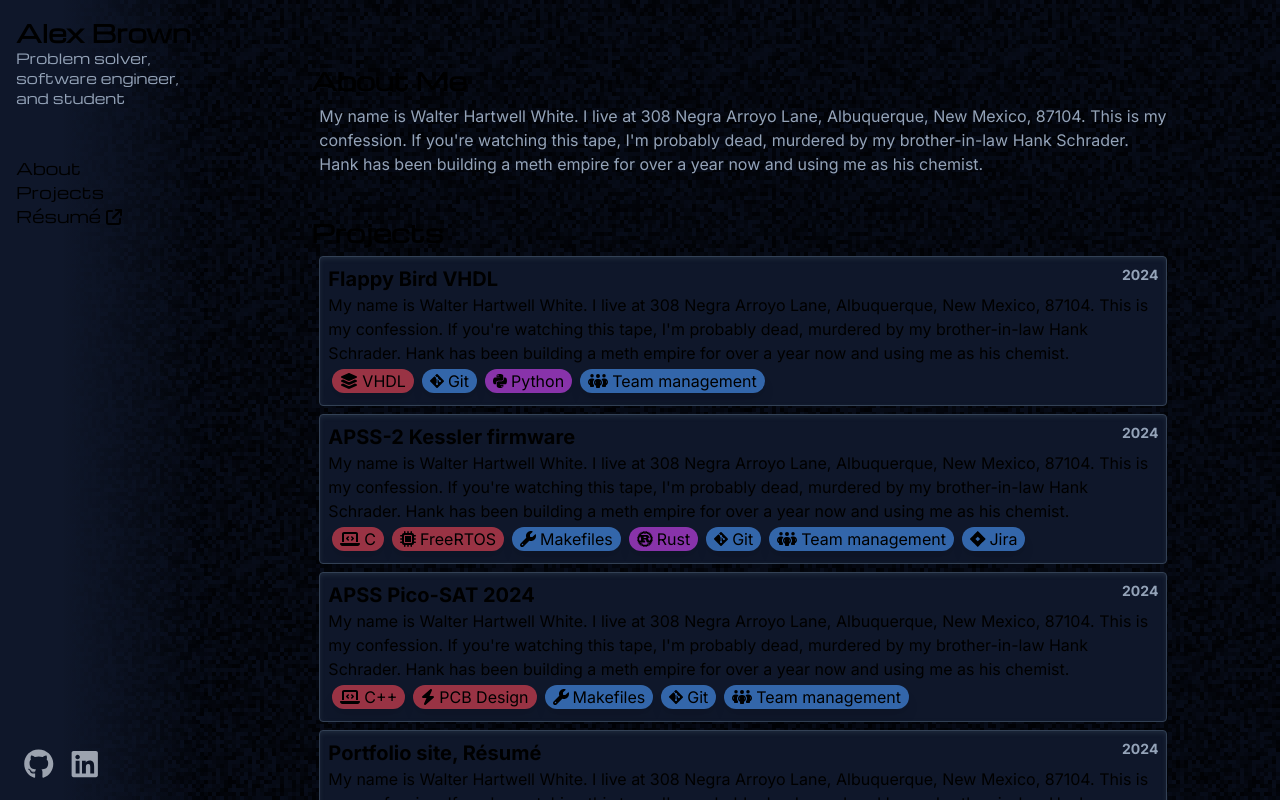
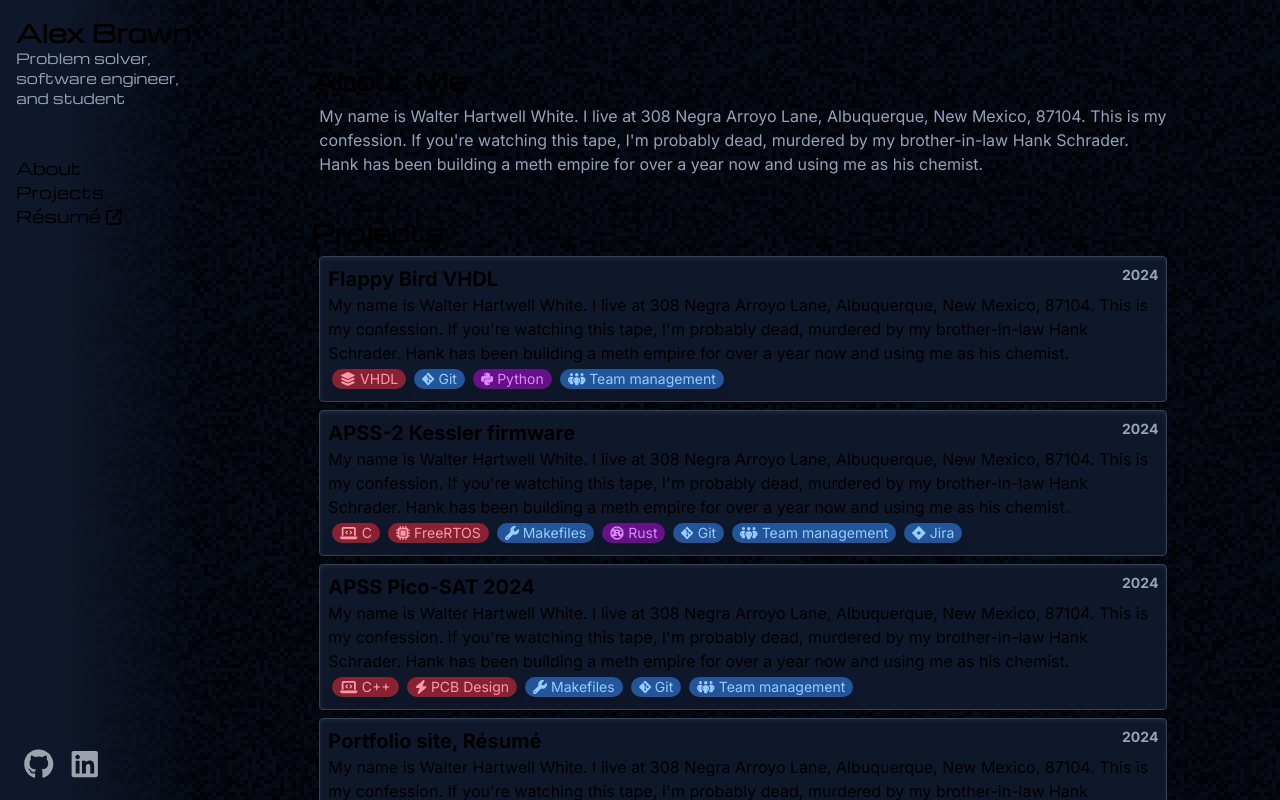
Before and after one commit to AlexApps99/new-personal-site, a Next.js app: page / in a window 1280 px wide. Shown: the top 800 px of the page. Built offline with nearby package versions, Linux system fonts and the light colour scheme.

Commit message:
Smaller tag things

```diff
--- a/src/app/sections/projects/Projects.tsx
+++ b/src/app/sections/projects/Projects.tsx
@@ -17,13 +17,13 @@ type Project = {
 
 type TechnologyCategory = "embedded" | "web" | "game" | "hacking" | "tools" | "other";
 
-const TECH_CATEGORY_COLOURS: { [id: string]: string; } = {
-  embedded: "#934",
-  web: "#49a",
-  game: "#3a4",
-  hacking: "#a63",
-  tools: "#36a",
-  other: "#83a",
+const TECH_CATEGORY_COLOURS: { [id: string]: { fg: string; bg: string; } } = {
+  embedded: { fg: "#f9a", bg: "#823" },
+  web: { fg: "#9ef", bg: "#278" },
+  game: { fg: "#8f9", bg: "#182" },
+  hacking: { fg: "#ea7", bg: "#730" },
+  tools: { fg: "#9cf", bg: "#259" },
+  other: { fg:"#d8f", bg: "#618" },
 };
 
 type Technology = {
@@ -206,7 +206,7 @@ export default function Projects(): Section {
                 </p>
                 <ul className="flex flex-wrap">
                   {project.tech.map((tech) => (
-                    <li key={tech} className="m-1 rounded-full px-2 shadow-lg" style={{"backgroundColor": TECH_CATEGORY_COLOURS[TECHS[tech].category]}}>
+                    <li key={tech} className="m-1 rounded-full px-2 shadow-lg text-sm" style={{"backgroundColor": TECH_CATEGORY_COLOURS[TECHS[tech].category].bg, "color": TECH_CATEGORY_COLOURS[TECHS[tech].category].fg}}>
                       <span className="pr-1"><FontAwesomeIcon icon={TECHS[tech].icon}></FontAwesomeIcon></span>
                       <span>{TECHS[tech].name}</span>
                     </li>
```
